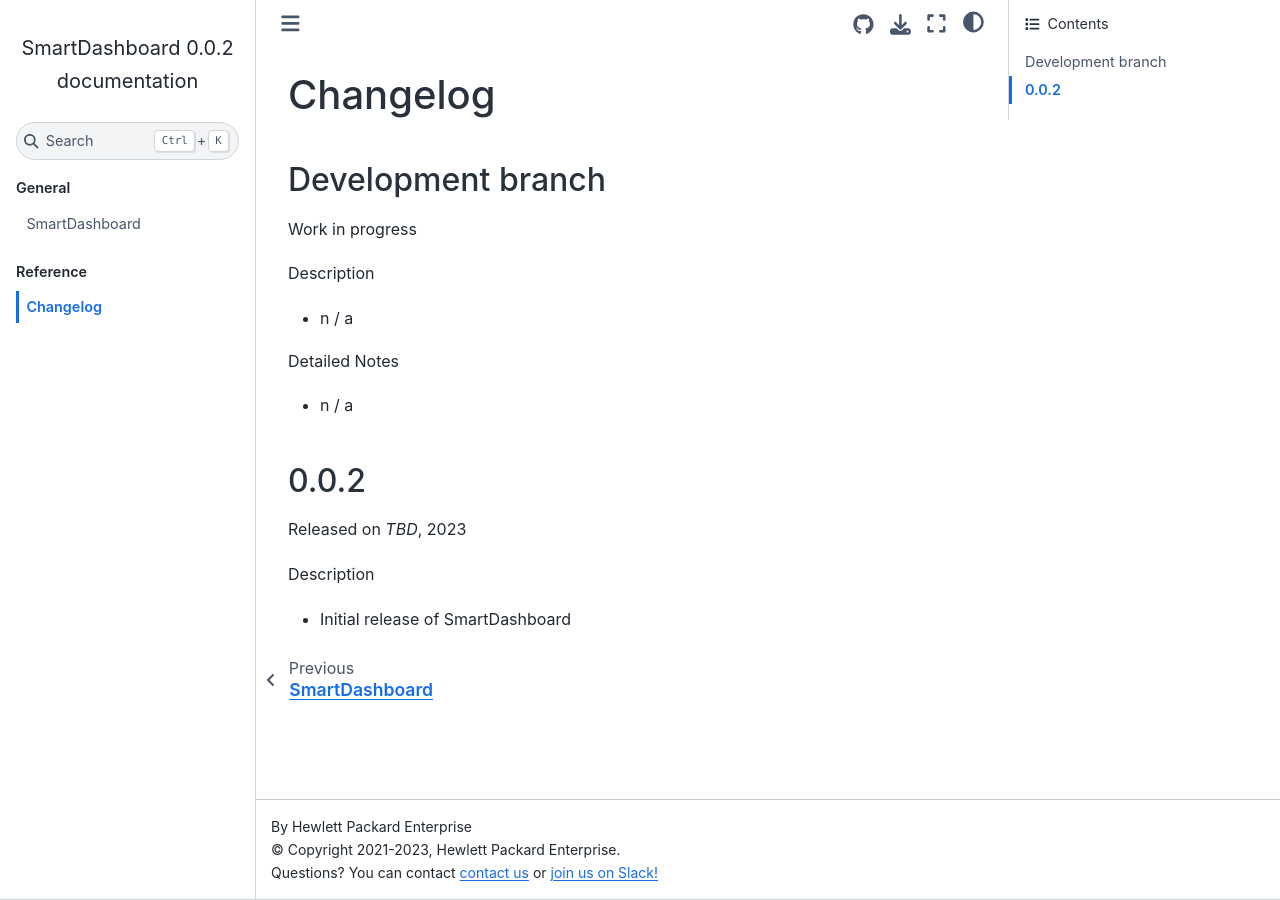
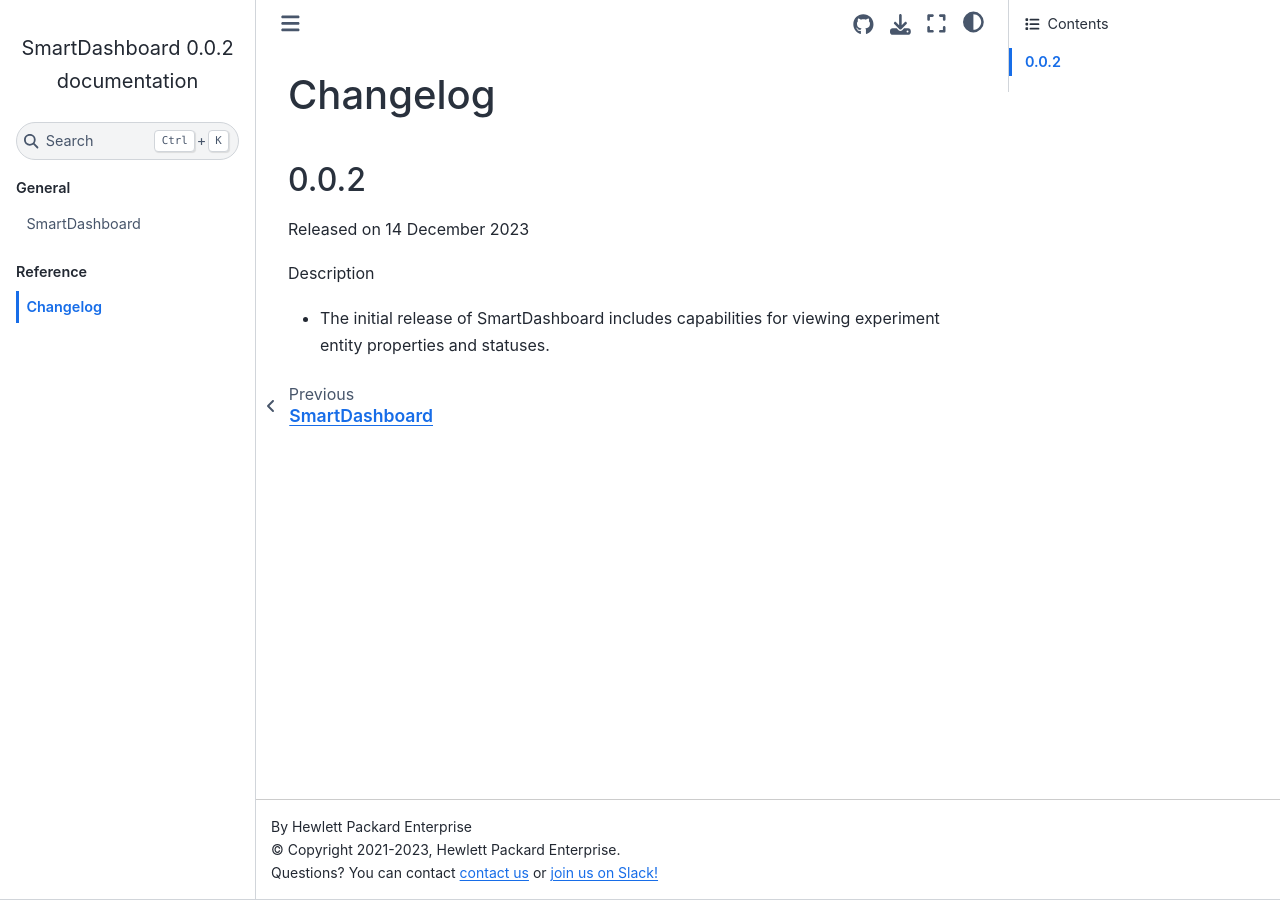
Before and after one commit to CrayLabs/SmartDashboard, a Sphinx documentation site: the page built from doc/changelog.rst, in a window 1280 px wide. Built offline with Sphinx 7.4.7 and the Sphinx Book theme 1.1.4, drawn with Linux system fonts in a browser that asks for light colours; formulas are drawn with MathJax 3.

Commit message:
Update changelog (#36)

```diff
--- a/doc/changelog.rst
+++ b/doc/changelog.rst
@@ -1,28 +1,12 @@
 Changelog
 =========
-
-Development branch
-------------------
-
-Work in progress
-
-Description
-
-- n / a
-
-
-Detailed Notes
-
-- n / a
-
-.. _PRXXX: https://github.com/CrayLabs/SmartDashboard/pull/XXX
-
 
 0.0.2
 -----
 
-Released on *TBD*, 2023
+Released on 14 December 2023
 
 Description
 
-- Initial release of SmartDashboard
+- The initial release of SmartDashboard includes capabilities for viewing
+  experiment entity properties and statuses.
```
